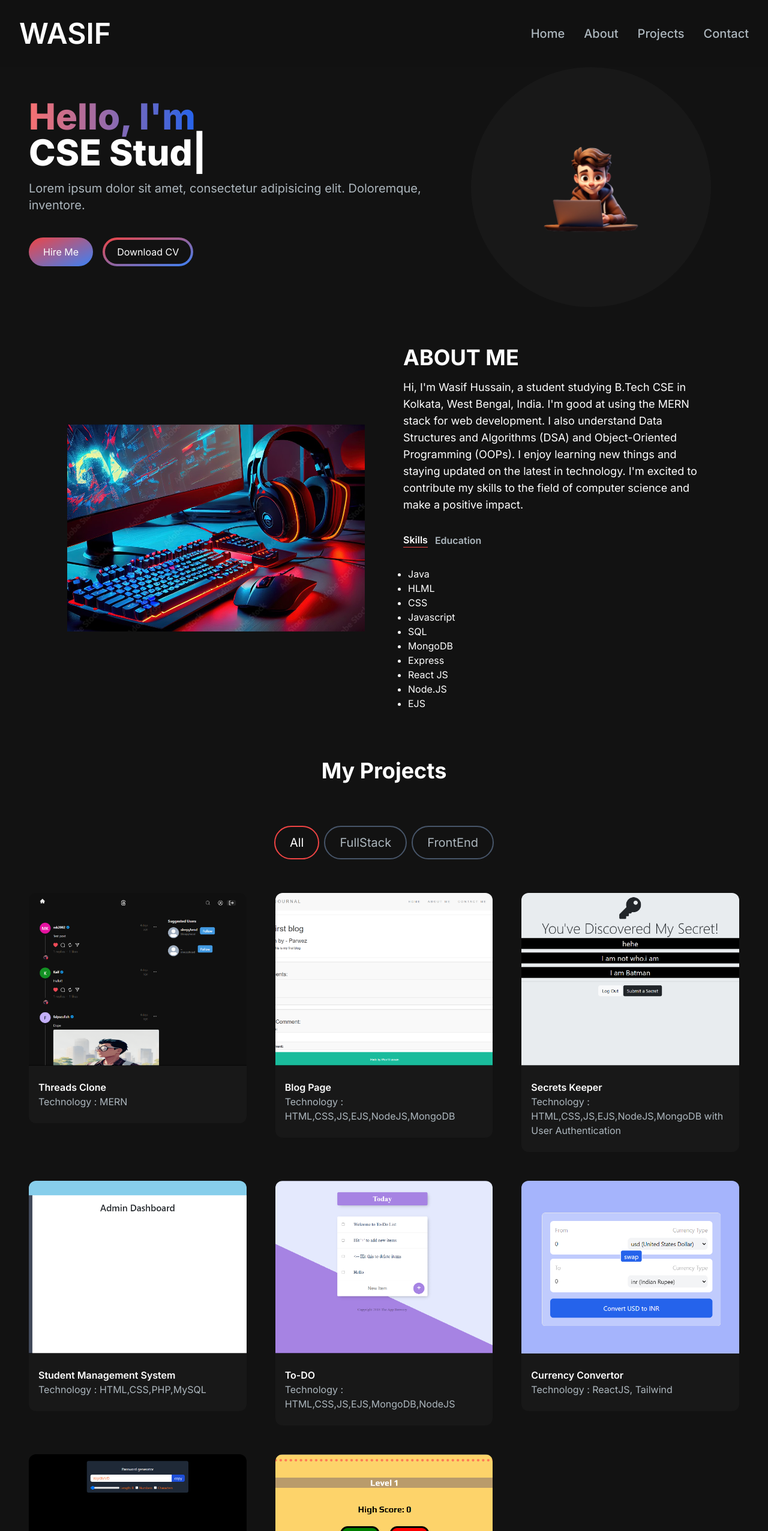
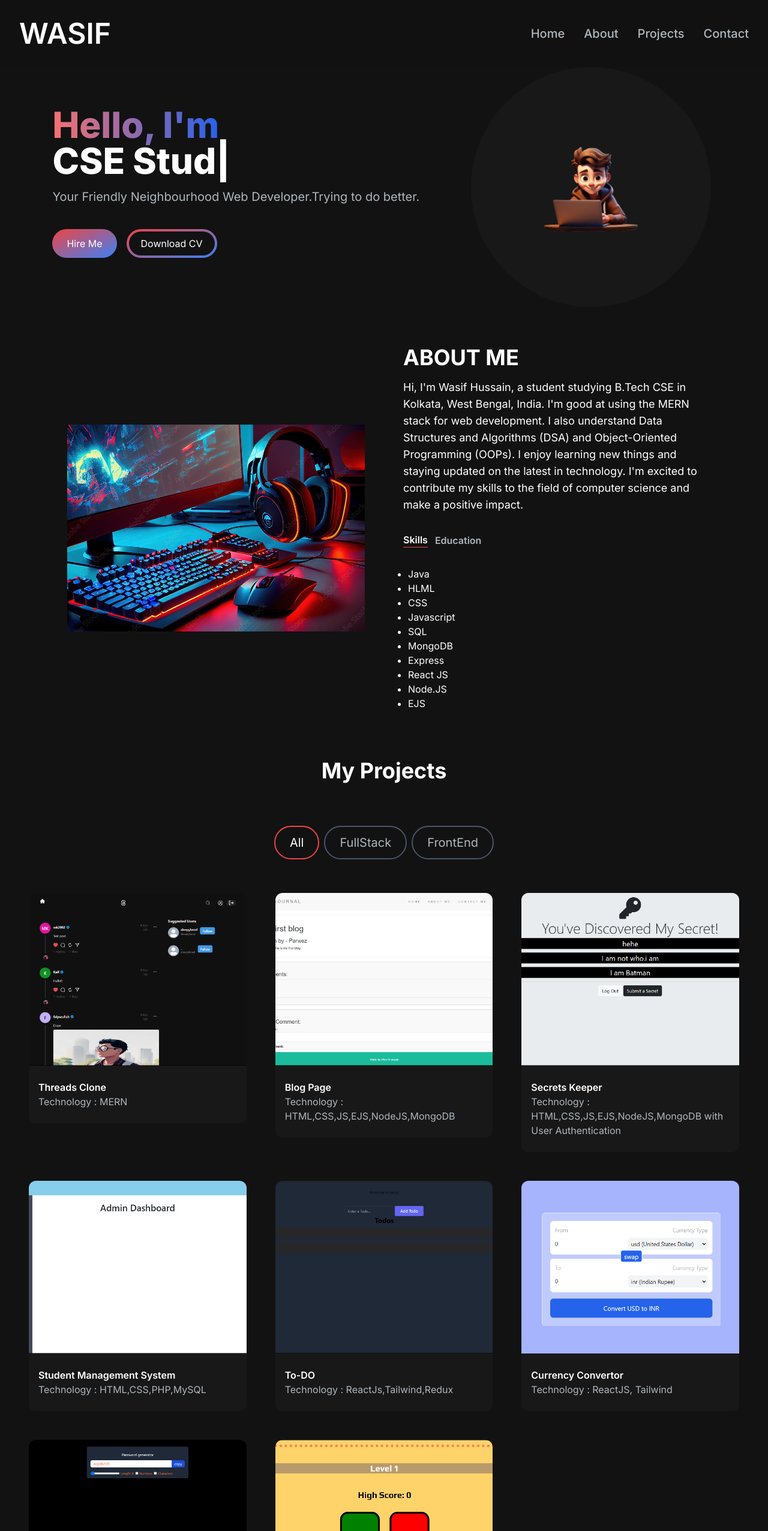
Before and after one commit to Wasif0787/Portfolio, a Next.js app: page / in a window 1280 px wide. Shown: the top 2553 px of the page at 60% size. Built offline with nearby package versions, Linux system fonts and the light colour scheme.

Commit message:
Added todo redux

```diff
--- a/src/app/Components/HeroSection.jsx
+++ b/src/app/Components/HeroSection.jsx
@@ -2,17 +2,10 @@
 import Image from 'next/image'
 import React from 'react'
 import { TypeAnimation } from "react-type-animation";
+import Link from "next/link";
 
 const HeroSection = () => {
-    const downloadCV = () => {
-        const link = document.createElement('a');
-        const driveLink = 'https://drive.google.com/file/d/1aNUC1Ts8rvOOY2B6PHu70VFfTaovsmjV/view?usp=drive_link'; // Replace with your Google Drive link
-        link.href = `${driveLink}?export=download`;
-        link.download = 'WasifHussainResume.pdf'; // Replace with the desired filename
-        document.body.appendChild(link);
-        link.click();
-        document.body.removeChild(link);
-    };
+    const cvUrl = "https://drive.google.com/file/d/1OtYEBtPaiIoyQK2zgG8YwWThmuK85gjX/view"
     return (
         <section>
             <div className='grid grid-cols-1 sm:grid-cols-12'>
@@ -34,15 +27,16 @@ const HeroSection = () => {
                             repeat={Infinity}
                         />
                     </h1>
-                    <p className='text-[#ADB7BE] text-base sm:text-lg mb-6 lg:text-xl'>Lorem ipsum dolor sit amet, consectetur adipisicing elit. Doloremque, inventore.</p>
+                    <p className='text-[#ADB7BE] text-base sm:text-lg mb-6 lg:text-xl'>Your Friendly Neighbourhood Web Developer.Trying to do better.</p>
                     <div>
                         <button className="bg-gradient-to-br w-full sm:w-fit from-primary-500  to-secondary-500 hover:bg-slate-200 text-white px-6 py-3 rounded-full mr-4 ">
                             Hire Me
                         </button>
-                        <button className="mt-4 mb-4 bg-gradient-to-br w-full sm:w-fit from-primary-500  to-secondary-500 px-1 py-1  text-white rounded-full" onClick={downloadCV}>
-                            <span className="block bg-[#121212] hover:bg-slate-800 rounded-full px-5 py-2">
+                        <button className="mt-4 mb-4 bg-gradient-to-br w-full sm:w-fit from-primary-500  to-secondary-500 px-1 py-1  text-white rounded-full">
+                            <Link target="_blank" href={cvUrl}
+                                rel="noopener noreferrer" className="block bg-[#121212] hover:bg-slate-800 rounded-full px-5 py-2">
                                 Download CV
-                            </span>
+                            </Link>
                         </button>
                     </div>
                 </div>
--- a/src/app/Components/ProjectsSection.jsx
+++ b/src/app/Components/ProjectsSection.jsx
@@ -43,11 +43,11 @@ const projectData = [
     {
         id: 5,
         title: "To-DO",
-        desc: "Technology : HTML,CSS,JS,EJS,MongoDB,NodeJS",
-        image: "/images/Projects/FullStack/toDO.png",
-        tag: ["All", "FullStack"],
-        gitUrl: "https://github.com/Wasif0787/To-Do-List-v2",
-        siteUrl: "https://to-do-list-v2-e7vn.onrender.com/"
+        desc: "Technology : ReactJs,Tailwind,Redux",
+        image: "/images/Projects/FrontEnd/toDo.png",
+        tag: ["All", "FrontEnd"],
+        gitUrl: "https://github.com/Wasif0787/chai-aur-react/tree/main/reduxToolkitToDo",
+        siteUrl: "https://to-do-redux-toolkit.netlify.app/"
     },
     {
         id: 6,
@@ -83,19 +83,19 @@ const ProjectsSection = () => {
     const handleTagChange = (newTag) => {
         setTag(newTag)
     }
-    const filteredProjects = projectData.filter((project)=>
+    const filteredProjects = projectData.filter((project) =>
         project.tag.includes(tag)
     )
     return (
         <>
             <h2 id='projects' className='text-center text-4xl font-bold text-white mt-4 mb-8 md:mb-12'>My Projects</h2>
             <div className='text-white flex flex-row justify-center items-center gap-2 py-6 mb-8'>
-                <ProjectTag onClick={handleTagChange} name="All" isSelected={tag==="All"}/>
-                <ProjectTag onClick={handleTagChange} name="FullStack" isSelected={tag==="FullStack"}/>
-                <ProjectTag onClick={handleTagChange} name="FrontEnd" isSelected={tag==="FrontEnd"}/>
+                <ProjectTag onClick={handleTagChange} name="All" isSelected={tag === "All"} />
+                <ProjectTag onClick={handleTagChange} name="FullStack" isSelected={tag === "FullStack"} />
+                <ProjectTag onClick={handleTagChange} name="FrontEnd" isSelected={tag === "FrontEnd"} />
             </div>
             <div className='grid md:grid-cols-3 gap-8 md:gap-12'>
-                {filteredProjects.map((project,index) => (
+                {filteredProjects.map((project, index) => (
                     <ProjectCard key={index} title={project.title} desc={project.desc} imgUrl={project.image} gitUrl={project.gitUrl} siteUrl={project.siteUrl} />
                 ))}
             </div>
```
Also changed, not shown: public/images/Projects/FrontEnd/toDo.png (added).
